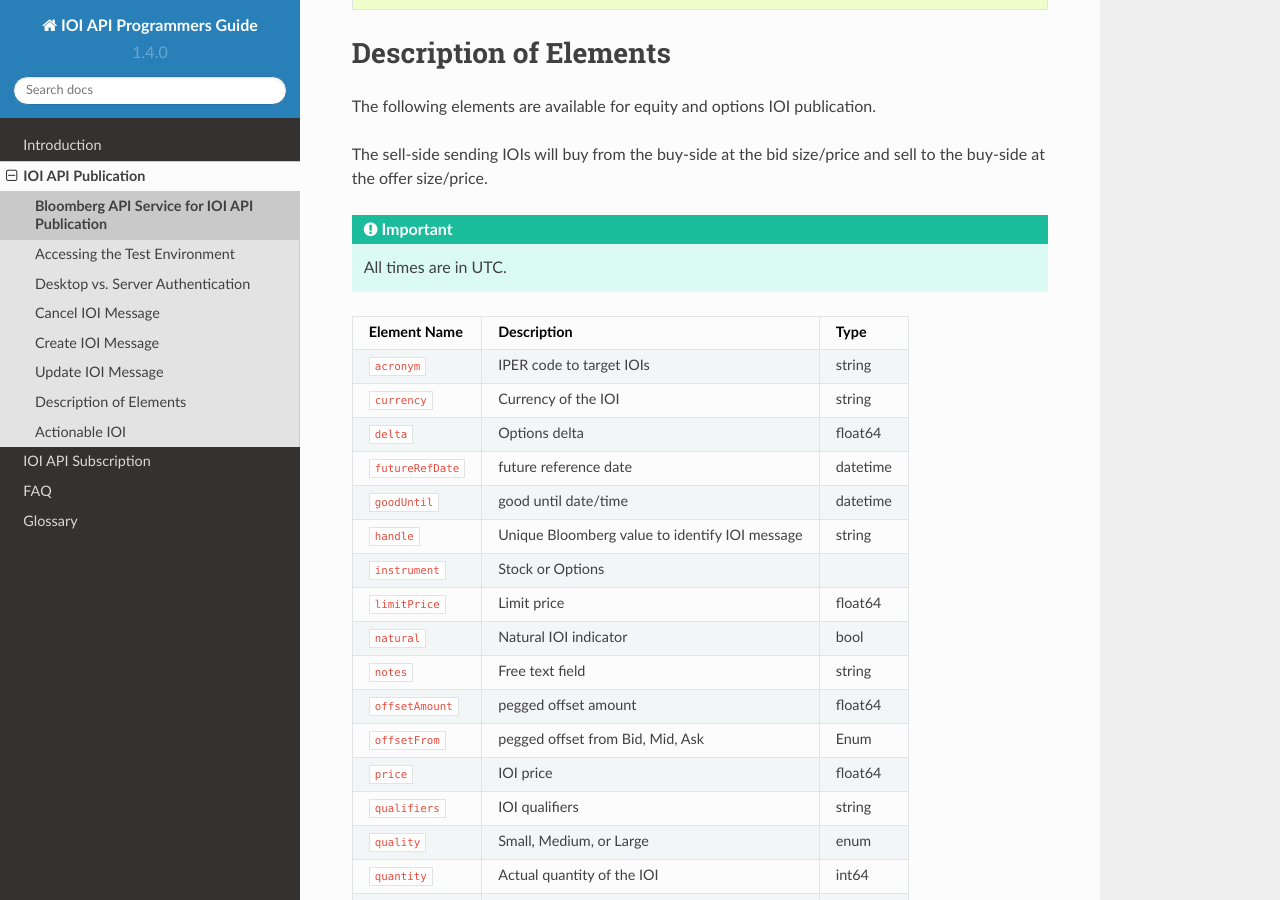
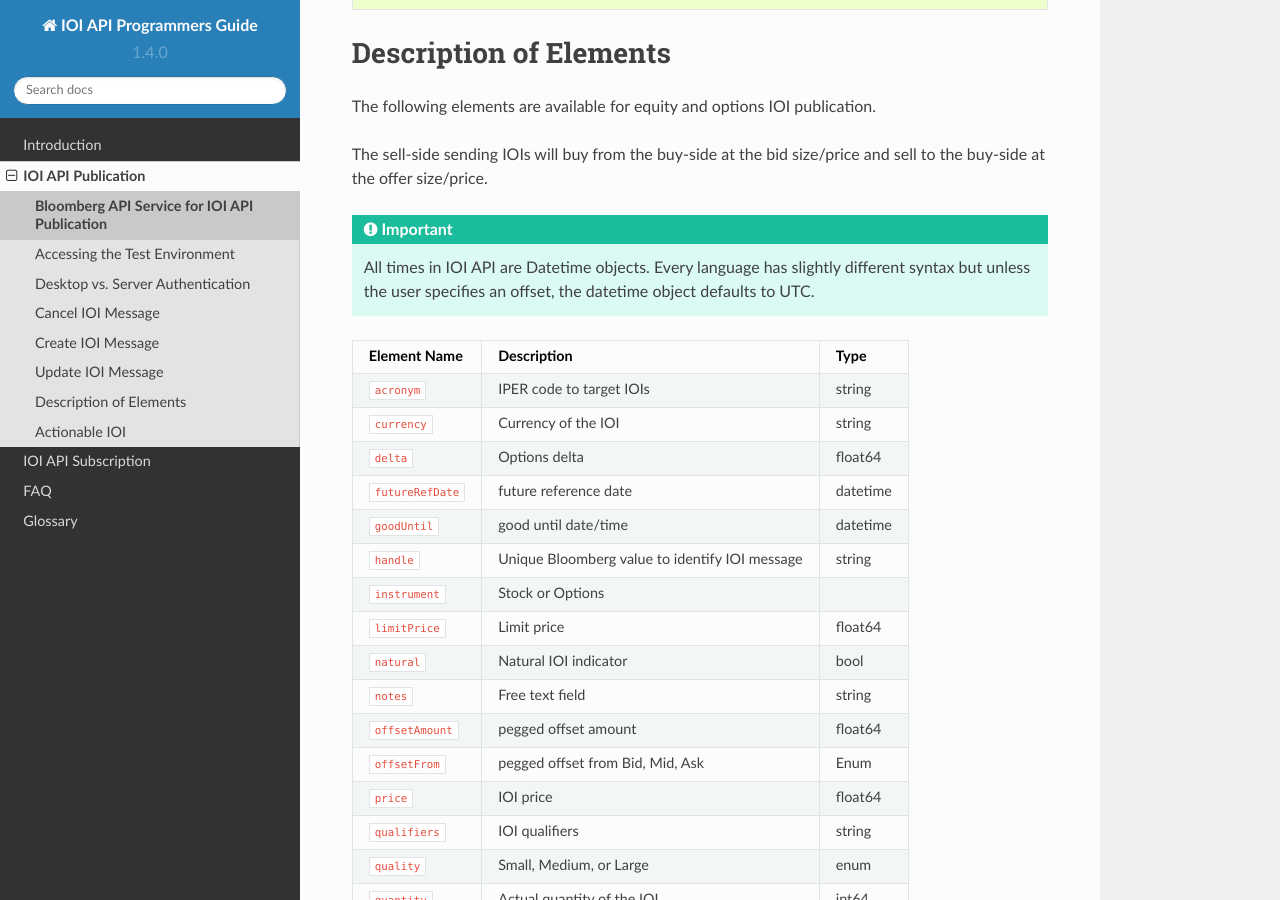
Before and after one commit to tkim/ioi_api_doc, a Sphinx documentation site: the page built from source/publication/reqResp.rst, in a window 1280 px wide and 900 px high, scrolled down 6033 px. Built offline with Sphinx 7.4.7 and the Read the Docs theme 2.0.0, drawn with Linux system fonts in a browser that asks for light colours; formulas are drawn with MathJax 3.

Commit message:
update time
added bit more color to UTC

```diff
--- a/source/publication/reqResp.rst
+++ b/source/publication/reqResp.rst
@@ -391,7 +391,7 @@
 
 .. important::
 
-    All times are in UTC.
+    All times in IOI API are Datetime objects. Every language has slightly different syntax but unless the user specifies an offset, the datetime object defaults to UTC.
 
 
 +------------------------------+-----------------------------------------------+---------+
```
